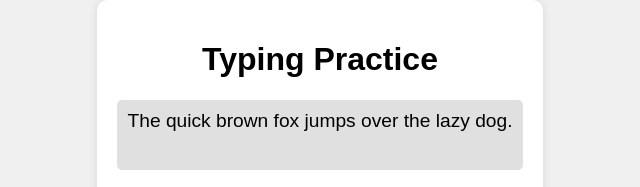
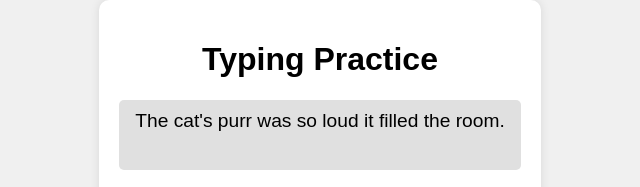
Before and after one commit to n-sanders/typing-poc, a website: page index.html in a window 1280 px wide. Shown: the part 136-323 px from the top of the page, 320-960 px from the left. Drawn offline with Linux system fonts and the light colour scheme.

Commit message:
moved to serverless approach so I can easily test

```diff
--- a/index.html
+++ b/index.html
@@ -27,6 +27,7 @@
         </p>
       </div>
     </div>
+    <script src="prompts.js"></script>
     <script src="script.js"></script>
   </body>
 </html>
--- /dev/null
+++ b/prompts.js
@@ -0,0 +1,14 @@
+const promptsData = {
+  "prompts": [
+    "The cat's purr was so loud it filled the room.",
+    "Whiskers help cats sense their surroundings even in the dark.",
+    "The kitten chased the ball of yarn across the floor.",
+    "After a long day of playing, the cat took a nap.",
+    "Curious cats often find themselves in the most unexpected places.",
+    "Cats often prefer to be independent and do things alone.",
+    "With a leap, the cat landed gracefully on the windowsill.",
+    "Even indoor cats still have their natural instincts to hunt.",
+    "A cat's gentle headbutt is a clear sign of affection.",
+    "Cats have a special charm that many people find fascinating."
+  ]
+}
--- a/prompts.json
+++ /dev/null
@@ -1,8 +0,0 @@
-{
-  "prompts": [
-    "The quick brown fox jumps over the lazy dog.",
-    "A journey of a thousand miles begins with a single step.",
-    "To be or not to be, that is the question.",
-    "Practice makes perfect in the art of typing."
-  ]
-}
--- a/script.js
+++ b/script.js
@@ -17,14 +17,9 @@ let startTime;
 let timerInterval;
 let totalScore = 0;
 
-// Load prompts from JSON
-fetch('prompts.json')
-  .then((response) => response.json())
-  .then((data) => {
-    prompts = data.prompts;
-    loadPrompt();
-  })
-  .catch((error) => console.error('Error loading prompts:', error));
+// Load prompts directly from prompts.js
+prompts = promptsData.prompts;
+loadPrompt();
 
 // Load the next prompt sequentially
 function loadPrompt() {
```
Also changed, not shown: 1 other file.
